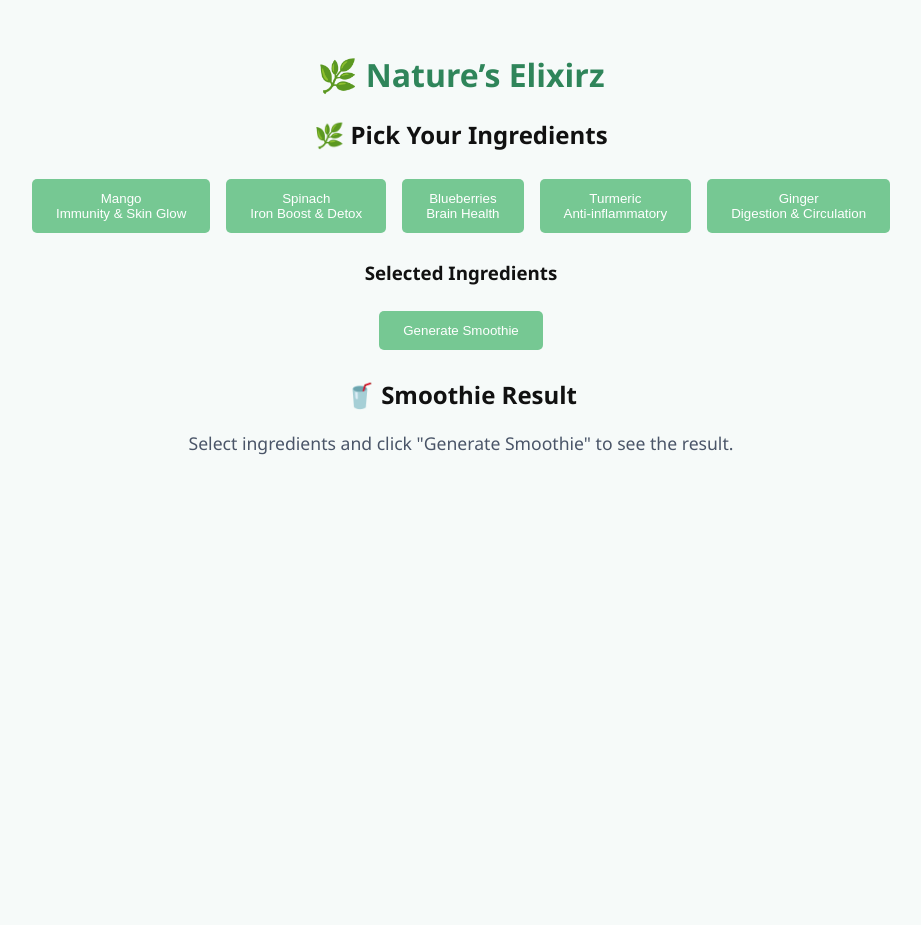
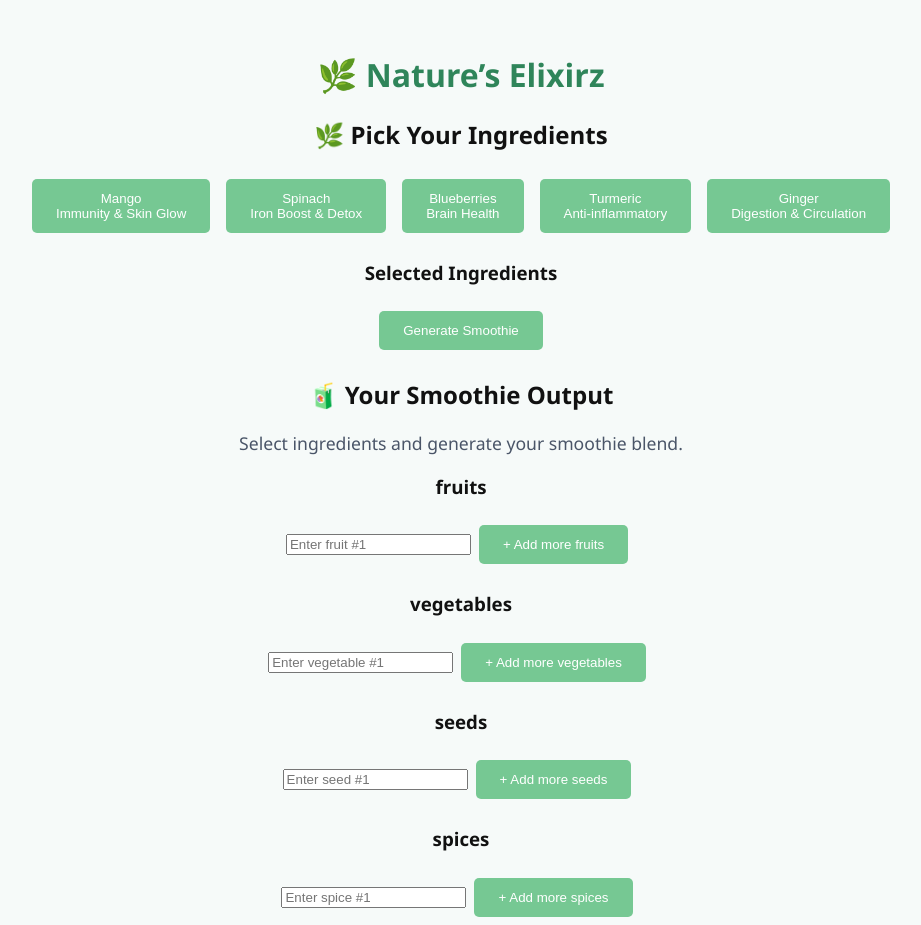
Before and after one commit to ibmealways/natures-elixirz, a React (Create React App) app: page / in a window 1280 px wide. Shown: the whole page, without its empty margins (179-1100 px from the left). Before the commit the page ends 800 px from the top, so only its background shows below. Built offline with nearby package versions, Linux system fonts and the light colour scheme.

Commit message:
Update ResultDisplay.jsx

```diff
--- a/src/components/ResultDisplay.jsx
+++ b/src/components/ResultDisplay.jsx
@@ -1,18 +1,60 @@
-import React from 'react';
-import '../App.css';
+import React, { useState } from 'react';
 
 function ResultDisplay({ smoothie }) {
+  const [customIngredients, setCustomIngredients] = useState({
+    fruits: [''],
+    vegetables: [''],
+    seeds: [''],
+    spices: [''],
+  });
+
+  const handleChange = (type, index, value) => {
+    const updated = [...customIngredients[type]];
+    updated[index] = value;
+    setCustomIngredients({ ...customIngredients, [type]: updated });
+  };
+
+  const handleAdd = (type) => {
+    setCustomIngredients({
+      ...customIngredients,
+      [type]: [...customIngredients[type], ''],
+    });
+  };
+
   return (
-    <div className="result-display">
-      <h2>🥤 Smoothie Result</h2>
-      {smoothie ? (
-        <div className="smoothie-card">
-          <h3>{smoothie.name}</h3>
-          <p>{smoothie.description}</p>
+    <div className="mt-10 max-w-4xl mx-auto px-6">
+      <div className="bg-white shadow-xl rounded-2xl p-6 border border-gray-200">
+        <h2 className="text-2xl font-bold mb-4 text-green-700 flex items-center gap-2">
+          🧃 Your Smoothie Output
+        </h2>
+        <p className="text-gray-700 mb-6">
+          {smoothie ? smoothie : 'Select ingredients and generate your smoothie blend.'}
+        </p>
+
+        <div className="grid grid-cols-1 md:grid-cols-2 gap-6">
+          {['fruits', 'vegetables', 'seeds', 'spices'].map((type) => (
+            <div key={type}>
+              <h3 className="font-semibold capitalize mb-2">{type}</h3>
+              {customIngredients[type].map((item, index) => (
+                <input
+                  key={index}
+                  type="text"
+                  value={item}
+                  onChange={(e) => handleChange(type, index, e.target.value)}
+                  placeholder={`Enter ${type.slice(0, -1)} #${index + 1}`}
+                  className="w-full mb-2 px-3 py-2 border border-gray-300 rounded-lg focus:outline-none focus:ring-2 focus:ring-green-400"
+                />
+              ))}
+              <button
+                onClick={() => handleAdd(type)}
+                className="text-sm text-blue-600 hover:underline"
+              >
+                + Add more {type}
+              </button>
+            </div>
+          ))}
         </div>
-      ) : (
-        <p>Select ingredients and click "Generate Smoothie" to see the result.</p>
-      )}
+      </div>
     </div>
   );
 }
```
